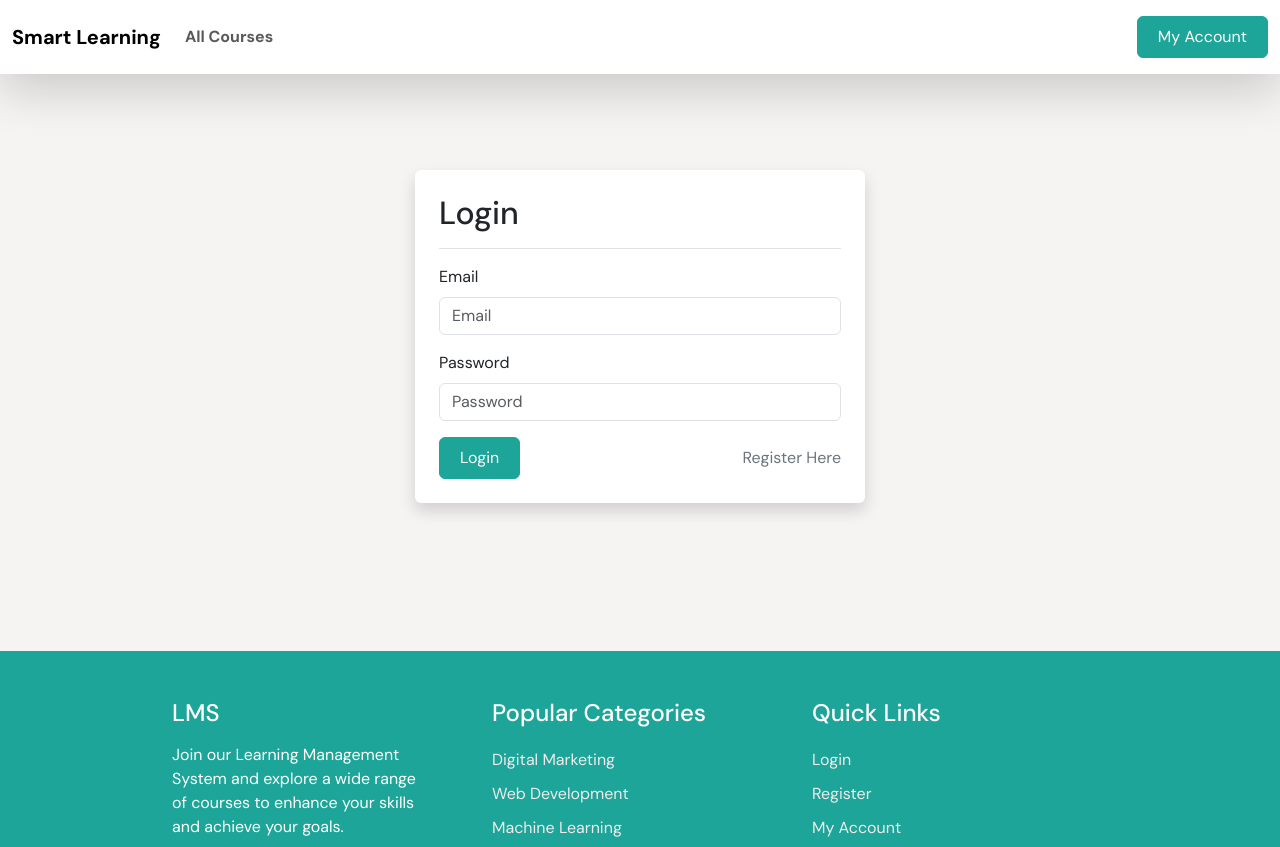
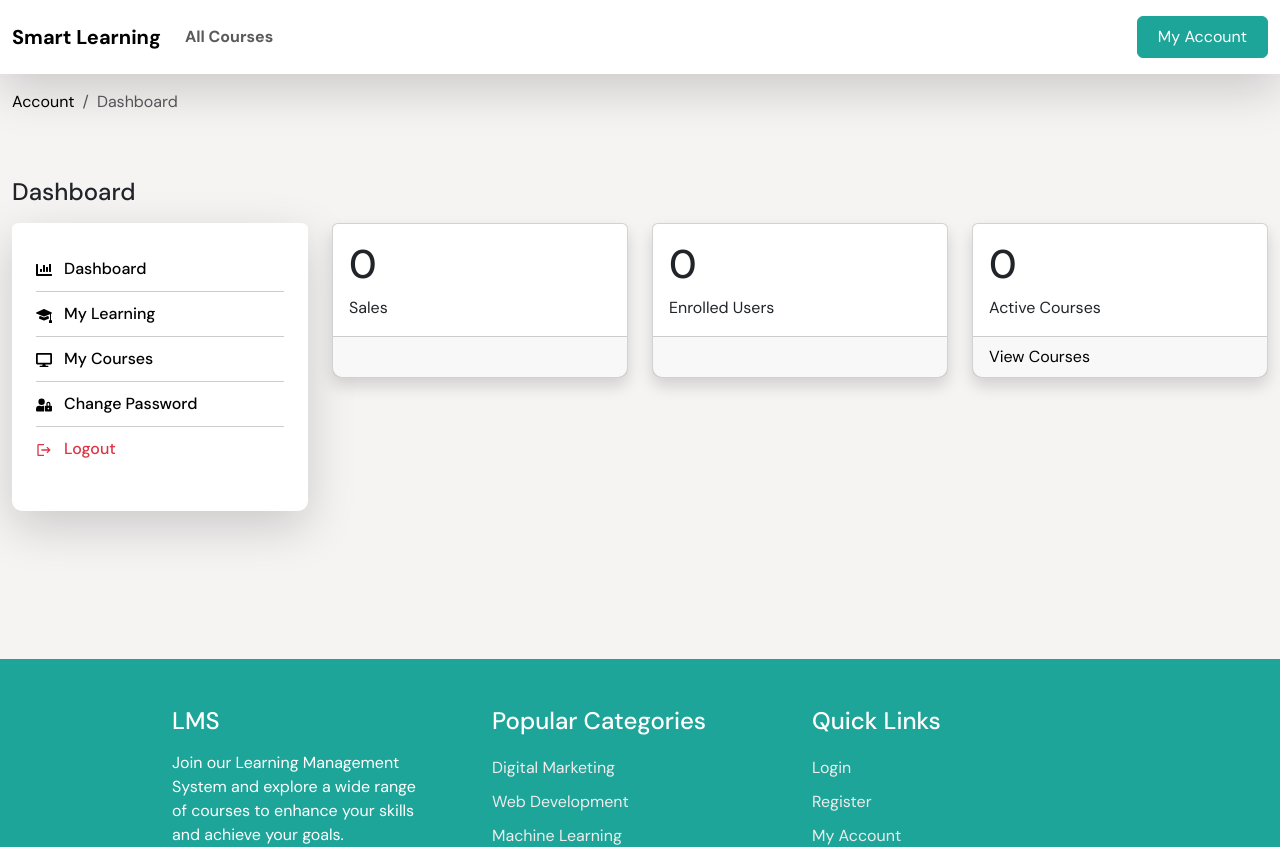
Before and after one commit to proshehab/lms-project, a React (Vite) app in the folder frontend/: page /account/dashboard in a window 1280 px wide. Before the commit this address led to /account/login. Shown: the top 847 px of the page. Built offline with nearby package versions, Linux system fonts and the light colour scheme; sample sign-in values are in the browser's storage.

Commit message:
login and auth update

```diff
--- a/frontend/src/components/commom/UserSidebar.jsx
+++ b/frontend/src/components/commom/UserSidebar.jsx
@@ -2,8 +2,11 @@ import { FaChartBar, FaDesktop, FaUserLock } from "react-icons/fa";
 import { BsMortarboardFill } from "react-icons/bs";
 import { MdLogout } from "react-icons/md";
 import { Link } from "react-router-dom";
+import { useContext } from "react";
+import { AuthContext } from "../context/Auth";
 
 const UserSidebar = () => {
+  const { logout } = useContext(AuthContext);
   return (
     <div className="card border-0 shadow-lg">
       <div className="card-body  p-4">
@@ -30,7 +33,7 @@ const UserSidebar = () => {
             </Link>
           </li>
           <li>
-            <Link to="/login" className="text-danger">
+            <Link onClick={logout} className="text-danger">
               <MdLogout size={16} className="me-2" /> Logout
             </Link>
           </li>
--- a/frontend/src/components/context/Auth.jsx
+++ b/frontend/src/components/context/Auth.jsx
@@ -1,21 +1,23 @@
-import { createContext,useState } from "react";
+import { createContext, useState } from "react";
 
 export const AuthContext = createContext();
+
 export const AuthProvider = ({ children }) => {
-    const userInfo = localStorage.getItem('userInfo');
-    const [user,setUser] = useState(userInfo);
+  const userInfo = localStorage.getItem("userInfoLms");
+  const [user, setUser] = useState(userInfo);
 
-    const login = (user)=>{
-        setUser(user);
+  const login = (user) => {
+    setUser(user);
+  };
 
-    }
+  const logout = () => {
+    localStorage.removeItem("userInfoLms");
+    setUser(null);
+  };
 
-    const logout = () => {
-        setUser(null);
-        localStorage.removeItem('userInfo');
-    }
-
-    return <AuthContext.Provider value={{ user, login, logout }}>
-        {children}
+  return (
+    <AuthContext.Provider value={{ user, login, logout }}>
+      {children}
     </AuthContext.Provider>
-}
+  );
+};
--- a/frontend/src/components/pages/account/Login.jsx
+++ b/frontend/src/components/pages/account/Login.jsx
@@ -1,5 +1,5 @@
 import React, { useContext } from "react";
-import { Link ,useNavigate} from "react-router-dom";
+import { Link, useNavigate } from "react-router-dom";
 import Layout from "../../commom/Layout";
 import { useForm } from "react-hook-form";
 import { apiUrl } from "../../commom/Config";
@@ -7,39 +7,40 @@ import toast from "react-hot-toast";
 import { AuthContext } from "../../context/Auth";
 
 const Login = () => {
-  const {login} = useContext(AuthContext);
+  const { login } = useContext(AuthContext);
   const navigate = useNavigate();
-    const{handleSubmit, register,formState: {errors}, setError} = useForm();
+  const {
+    handleSubmit,
+    register,
+    formState: { errors },
+    setError,
+  } = useForm();
 
   const onSubmit = async (data) => {
-      await fetch (`${apiUrl}/login`,{
-        method: 'POST',
+    await fetch(`${apiUrl}/login`, {
+      method: "POST",
       headers: {
-          'Content-type': 'application/json',
-          'Accept' : 'application/json',
+        "Content-type": "application/json",
+        Accept: "application/json",
       },
-        body: JSON.stringify(data)
+      body: JSON.stringify(data),
     })
-      .then(res => res.json())
-      .then(result => {
-
-        if(result.status == 200) {
-
+      .then((res) => res.json())
+      .then((result) => {
+        if (result.status == 200) {
           const userInfo = {
             name: result.name,
-          id : result.id,
+            id: result.id,
             token: result.token,
-         }
-         localStorage.setItem('userInfo',JSON.stringify(userInfo));
-         login(userInfo)
-          navigate('/account/dashboard');
-        }else{
+          };
+          localStorage.setItem("userInfoLms", JSON.stringify(userInfo));
+          login(userInfo);
+          navigate("/account/dashboard");
+        } else {
           toast.error(result.message);
         }
       });
-
-  }
-
+  };
 
   return (
     <Layout>
@@ -54,22 +55,20 @@ const Login = () => {
                     Email
                   </label>
                   <input
-                   {
-                      ...register('email',{
+                    {...register("email", {
                       required: "The email field is required",
                       pattern: {
                         value: /^[A-Z0-9._%+-]+@[A-Z0-9.-]+\.[A-Z]{2,}$/i,
-                          message: "Invalid email address"
-                   }
-                 })
-                  }
+                        message: "Invalid email address",
+                      },
+                    })}
                     type="text"
-                    className={`form-control ${errors.email && 'is-invalid'}`}
+                    className={`form-control ${errors.email && "is-invalid"}`}
                     placeholder="Email"
                   />
-                   {
-                    errors.email && <p className="invalid-feedback">{errors.email.message}</p>
-                  }
+                  {errors.email && (
+                    <p className="invalid-feedback">{errors.email.message}</p>
+                  )}
                 </div>
 
                 <div className="mb-3">
@@ -77,18 +76,20 @@ const Login = () => {
                     Password
                   </label>
                   <input
-                   {
-                    ...register('password',{
-                      required: "The password filed is required."
-                    })
-                  }
+                    {...register("password", {
+                      required: "The password filed is required.",
+                    })}
                     type="password"
-                    className={`form-control ${errors.password && 'is-invalid'}`}
+                    className={`form-control ${
+                      errors.password && "is-invalid"
+                    }`}
                     placeholder="Password"
                   />
-                   {
-                    errors.password && <p className="invalid-feedback">{errors.password.message}</p>
-                  }
+                  {errors.password && (
+                    <p className="invalid-feedback">
+                      {errors.password.message}
+                    </p>
+                  )}
                 </div>
 
                 <div className="d-flex justify-content-between align-items-center">
```
Also changed, not shown: frontend/src/main.jsx (+9 -9 lines), 1 other file (tests, documents, lock files or other folders). Lines whose indentation alone changed are shown as unchanged.
